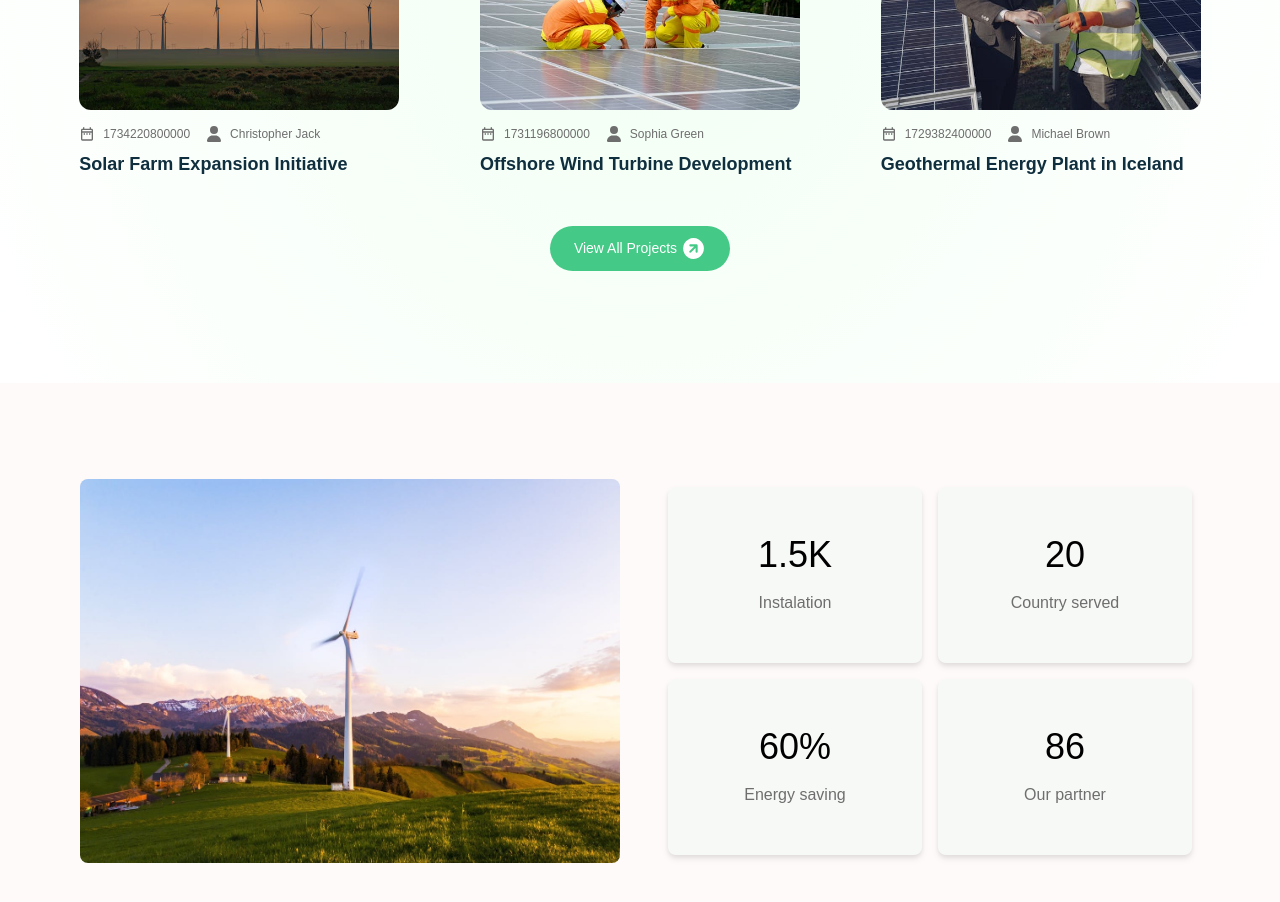
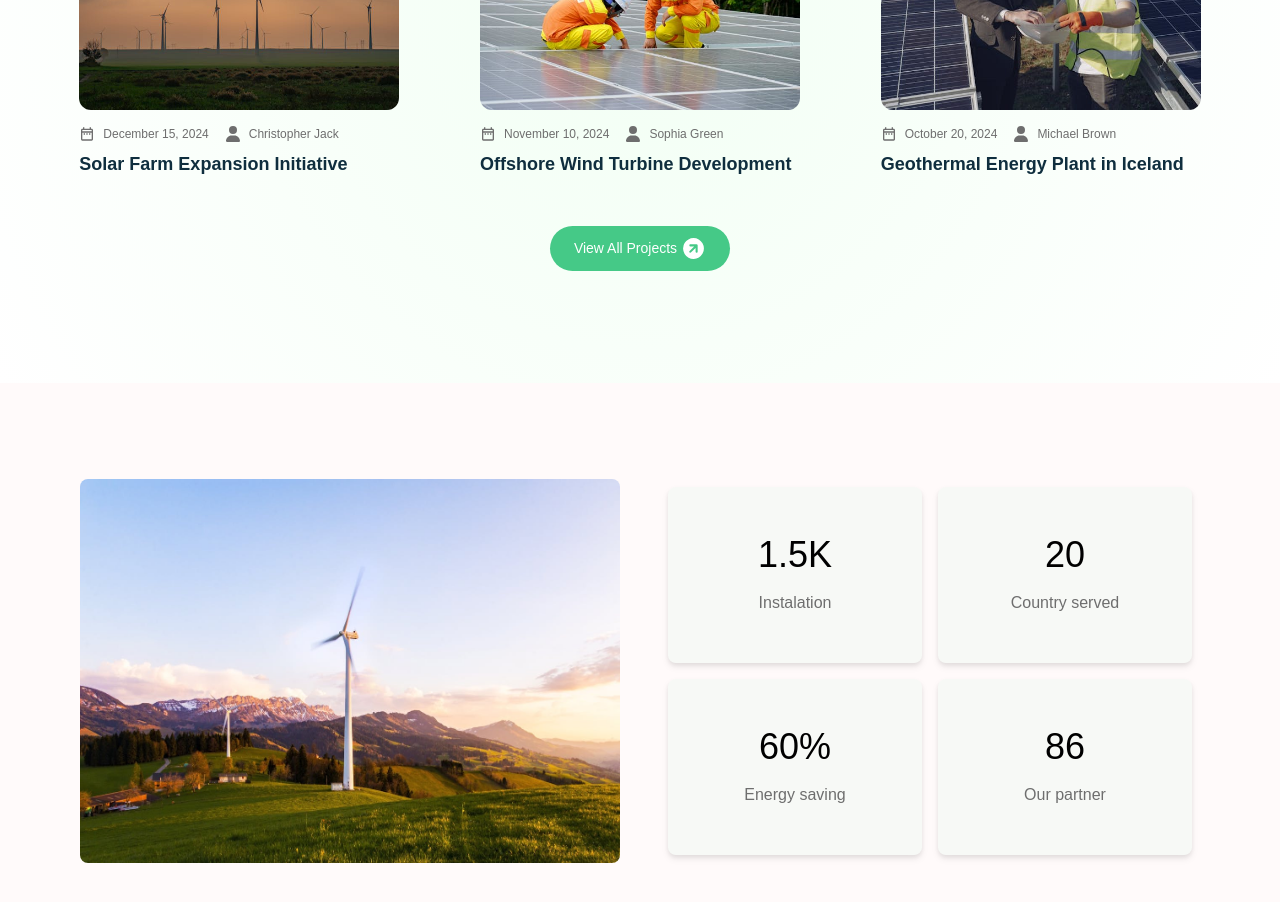
Before and after one commit to Rozmyk/SolarNova, a Next.js app: page / in a window 1280 px wide. Shown: the part 2260-3162 px from the top of the page. Built offline with nearby package versions, Linux system fonts and the light colour scheme.

Commit message:
Add formateDate logic

```diff
--- a/src/components/Projects/ProjectCard/ProjectCard.tsx
+++ b/src/components/Projects/ProjectCard/ProjectCard.tsx
@@ -11,9 +11,16 @@ const ProjectCard = ({
 	src: string
 	title: string
 	author: string
-	date: string
+	date: number
 	id: string
 }) => {
+	function formatDate(timestamp: number): string {
+		return new Intl.DateTimeFormat('en-US', {
+			month: 'long',
+			day: 'numeric',
+			year: 'numeric',
+		}).format(new Date(timestamp))
+	}
 	return (
 		<Link href={`projects/${id}`} className='max-w-80 w-full  rounded-xl overflow-hidden  '>
 			<div
@@ -27,7 +34,7 @@ const ProjectCard = ({
 			<div className='flex justify-start items-center mb-2 mt-4 gap-4 w-full'>
 				<div className='flex justify-start items-center gap-2 text-darkText'>
 					<MdOutlineDateRange />
-					<p className='text-xs'>{date}</p>
+					<p className='text-xs'>{formatDate(date)}</p>
 				</div>
 				<div className='flex justify-start items-center gap-2 text-darkText'>
 					<FaUser />
```
